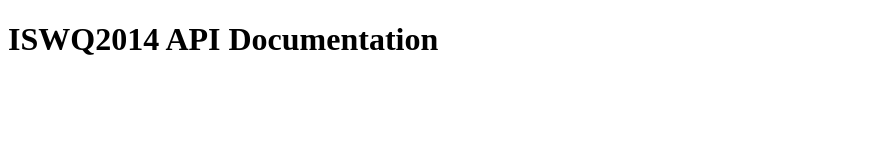
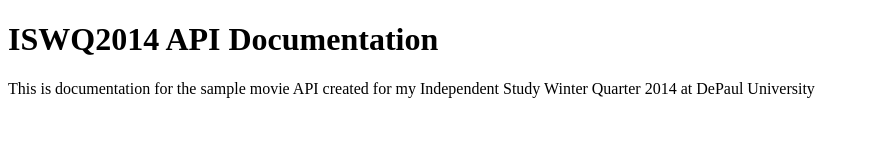
Before and after one commit to bryanbarnard/ISWQ2014, a plain HTML site: page index.html in a window 1280 px wide. Shown: the whole page, without its empty margins (0-869 px from the left). Drawn offline with Linux system fonts and the light colour scheme.

Commit message:
a bit more content

```diff
--- a/index.html
+++ b/index.html
@@ -7,5 +7,6 @@
 <h1>
 ISWQ2014 API Documentation
 </h1>
+<p>This is documentation for the sample movie API created for my Independent Study Winter Quarter 2014 at DePaul University</p>
 </body>
 </html>
```
